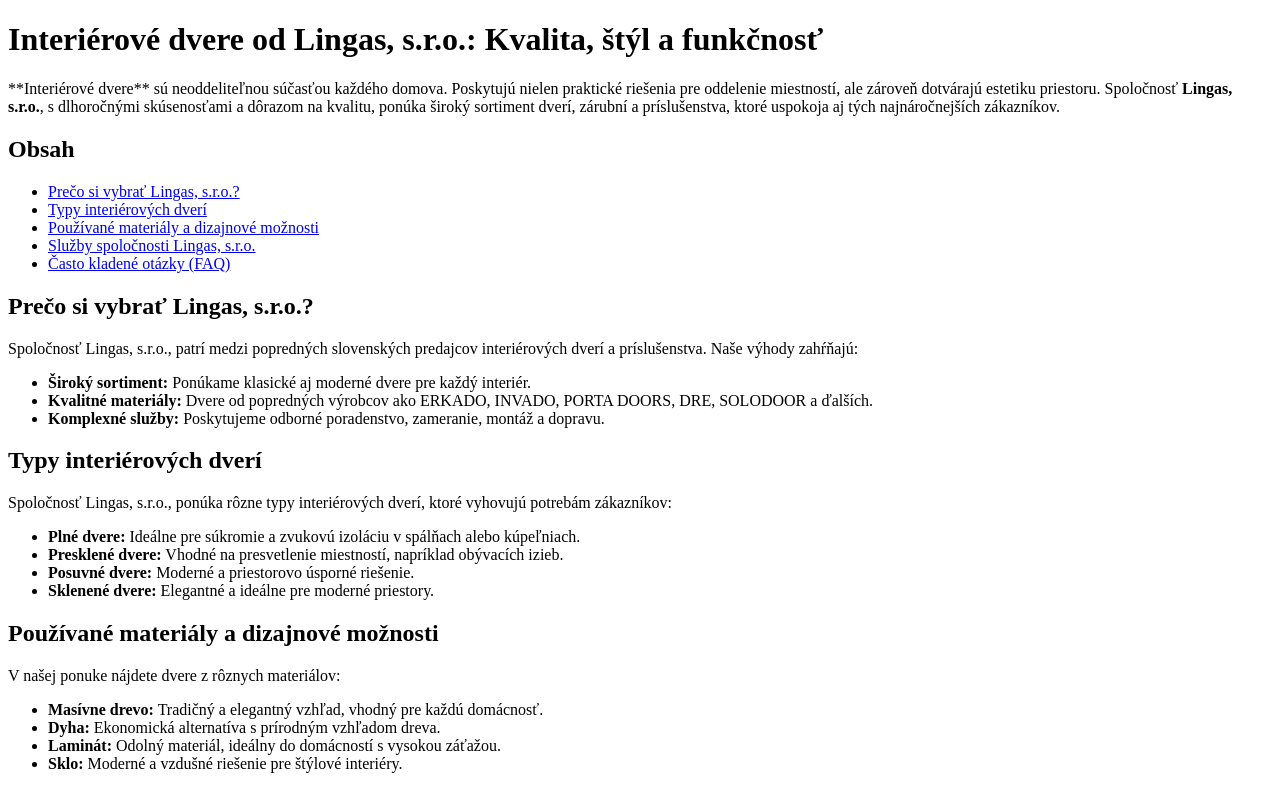
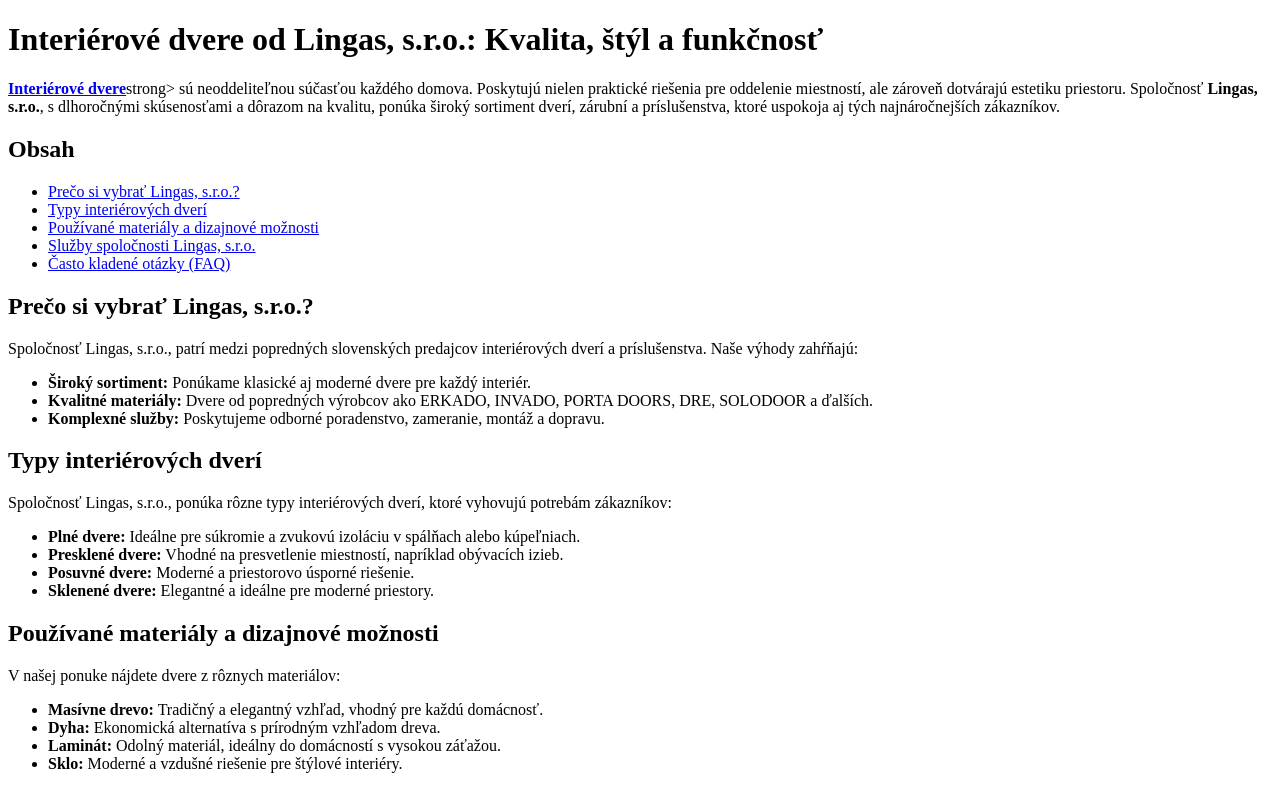
Before and after one commit to interierovedvere/interierove-dvere, a plain HTML site: page index.html in a window 1280 px wide. Shown: the top 790 px of the page. Drawn offline with Linux system fonts and the light colour scheme.

Commit message:
Update index.html

```diff
--- a/index.html
+++ b/index.html
@@ -13,7 +13,7 @@
         <h1>Interiérové dvere od Lingas, s.r.o.: Kvalita, štýl a funkčnosť</h1>
     </header>
 
-    <p>**Interiérové dvere** sú neoddeliteľnou súčasťou každého domova. Poskytujú nielen praktické riešenia pre oddelenie miestností, ale zároveň dotvárajú estetiku priestoru. Spoločnosť <strong>Lingas, s.r.o.</strong>, s dlhoročnými skúsenosťami a dôrazom na kvalitu, ponúka široký sortiment dverí, zárubní a príslušenstva, ktoré uspokoja aj tých najnáročnejších zákazníkov.</p>
+    <p><strong><a href="https://www.lingas.sk/interierove-dvere" rel="dofollow">Interiérové dvere</a></strong>strong> sú neoddeliteľnou súčasťou každého domova. Poskytujú nielen praktické riešenia pre oddelenie miestností, ale zároveň dotvárajú estetiku priestoru. Spoločnosť <strong>Lingas, s.r.o.</strong>, s dlhoročnými skúsenosťami a dôrazom na kvalitu, ponúka široký sortiment dverí, zárubní a príslušenstva, ktoré uspokoja aj tých najnáročnejších zákazníkov.</p>
 
     <h2>Obsah</h2>
     <ul>
```
